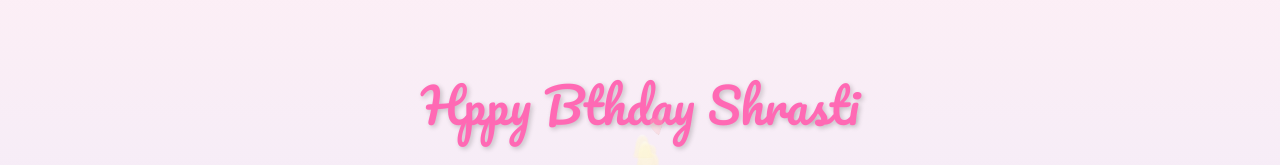
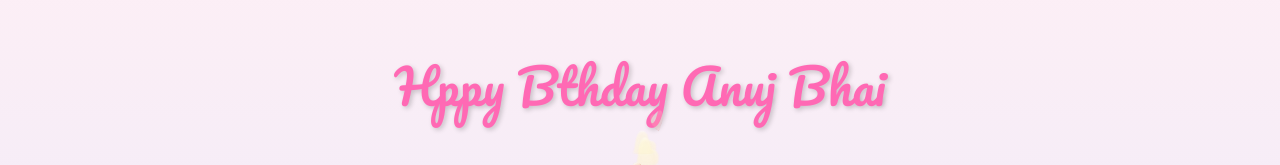
Before and after one commit to AuntMayBro/happy-birthday, a plain HTML site: page index.html in a window 1280 px wide. Shown: the part 105-270 px from the top of the page. Drawn offline with Linux system fonts and the light colour scheme; animation ran at ten frames a second.

Commit message:
completed

```diff
--- a/index.html
+++ b/index.html
@@ -10,7 +10,7 @@
 </head>
 <body>
     <div class="container">
-        <div class="top-text">Hppy Bthday Shrasti</div>
+        <div class="top-text">Hppy Bthday Anuj Bhai</div>
         <div class="image-container">
             <img src="media/A2bg.png"
             alt="Romantic couple with flowers"
```
